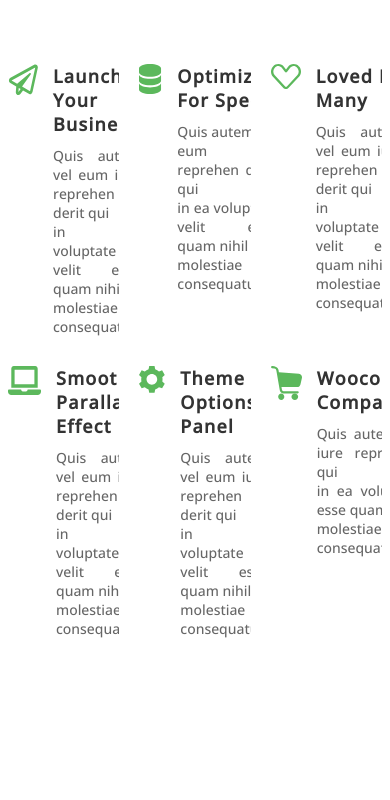
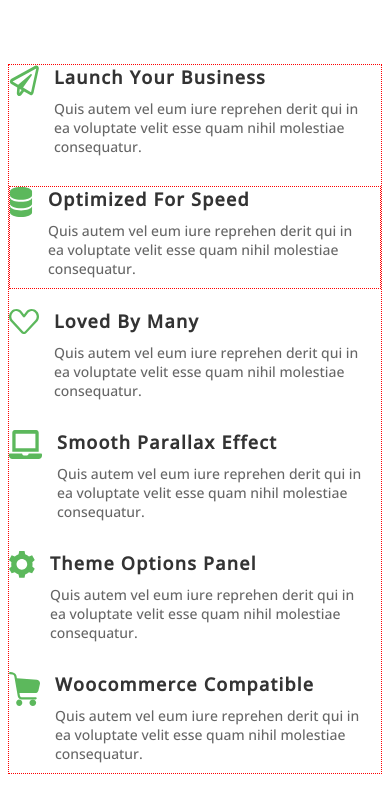
Before and after one commit to mugonation31/themely-challenge, a plain HTML site: page index.html in a window 390 px wide. Shown: the part 854-1654 px from the top of the page. Before the commit the page ends 1568 px from the top, so only its background shows below. Drawn offline with nearby package versions, Linux system fonts and the light colour scheme.

Commit message:
changes my bottom-sect

```diff
--- a/index.html
+++ b/index.html
@@ -78,7 +78,7 @@
     </div>
   </div>
 
-  <div class="bottom-sect"> <!--This is the parent and it's grid -->
+  <div class="bottom-sect box"> <!--This is the parent and it's grid -->
 
     <div class="card"> <!--This red container which is flexed-->
 
@@ -91,7 +91,7 @@
         </div> <!--this is the end of the green title box-->
 
         <div class="para"> <!--this is the black blurb box-->
-          <p>Quis autem vel eum iure reprehen derit qui<br> in ea voluptate velit esse quam nihil<br> molestiae
+          <p>Quis autem vel eum iure reprehen derit qui in ea voluptate velit esse quam nihil molestiae
             consequatur.</p>
         </div> <!--this is the end of the black blurb box-->
 
@@ -101,7 +101,7 @@
 
 
 
-    <div class="card">
+    <div class="card box">
 
       <div class="icon"><img src="images/database.svg" alt=""></div>
 
@@ -112,7 +112,7 @@
         </div>
 
         <div class="para">
-          <p>Quis autem vel eum iure reprehen derit qui<br> in ea voluptate velit esse quam nihil<br> molestiae
+          <p>Quis autem vel eum iure reprehen derit qui in ea voluptate velit esse quam nihil molestiae
             consequatur.</p>
         </div>
 
@@ -132,7 +132,7 @@
         </div>
 
         <div class="para">
-          <p>Quis autem vel eum iure reprehen derit qui<br> in ea voluptate velit esse quam nihil<br> molestiae
+          <p>Quis autem vel eum iure reprehen derit qui in ea voluptate velit esse quam nihil molestiae
             consequatur.</p>
         </div>
 
@@ -152,7 +152,7 @@
         </div>
 
         <div class="para">
-          <p>Quis autem vel eum iure reprehen derit qui<br> in ea voluptate velit esse quam nihil<br> molestiae
+          <p>Quis autem vel eum iure reprehen derit qui in ea voluptate velit esse quam nihil molestiae
             consequatur.</p>
         </div>
 
@@ -171,7 +171,7 @@
         </div>
 
         <div class="para">
-          <p>Quis autem vel eum iure reprehen derit qui<br> in ea voluptate velit esse quam nihil<br> molestiae
+          <p>Quis autem vel eum iure reprehen derit qui in ea voluptate velit esse quam nihil molestiae
             consequatur.</p>
         </div>
 
@@ -191,7 +191,7 @@
         </div>
 
         <div class="para">
-          <p>Quis autem vel eum iure reprehen derit qui<br> in ea voluptate velit esse quam nihil<br> molestiae
+          <p>Quis autem vel eum iure reprehen derit qui in ea voluptate velit esse quam nihil molestiae
             consequatur.</p>
         </div>
 
--- a/style.css
+++ b/style.css
@@ -33,7 +33,6 @@
   margin-left: auto;
   margin-right: auto;
   max-width: 1200px;
-  border: 1px red dotted;
 }
 
 .logo a {
@@ -160,7 +159,12 @@
   color: #333;
   font-family: "Open Sans";
   position: relative;
-  overflow-x: hidden;
+
+  /* overflow-x: hidden; */
+}
+
+.box {
+  border: 1px red dotted;
 }
 
 .feature {
@@ -191,7 +195,6 @@
   margin-bottom: 25px;
   margin: 0 0 10px;
   font-size: 14px;
-  text-align: justify;
 }
 
 @media only screen and (max-width: 1234px) {
@@ -231,13 +234,22 @@
     flex-direction: column;
     justify-content: center;
     align-items: center;
-    border: 1px red dotted;
   }
 
   .v-button {
     margin-bottom: 10px;
   }
+}
 
-  .buttons .d-button input {
+@media only screen and (max-width: 1100px) {
+  .para p {
+    /* text-align: justify; */
   }
 }
+
+@media only screen and (max-width: 740px) {
+  .bottom-sect {
+    display: grid;
+    grid-template-columns: 1fr;
+  }
+}
```
